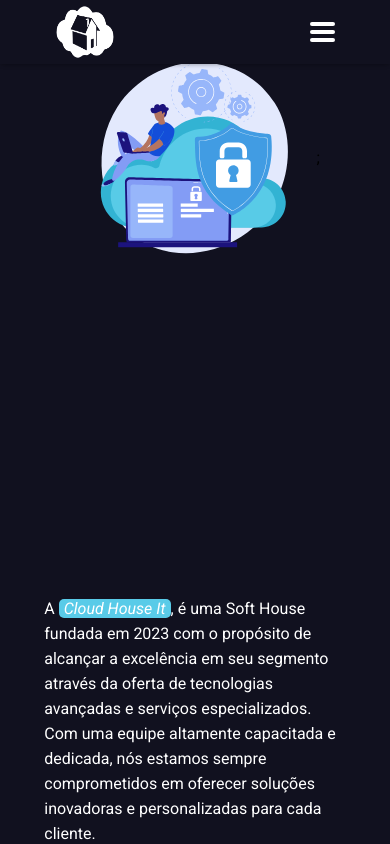
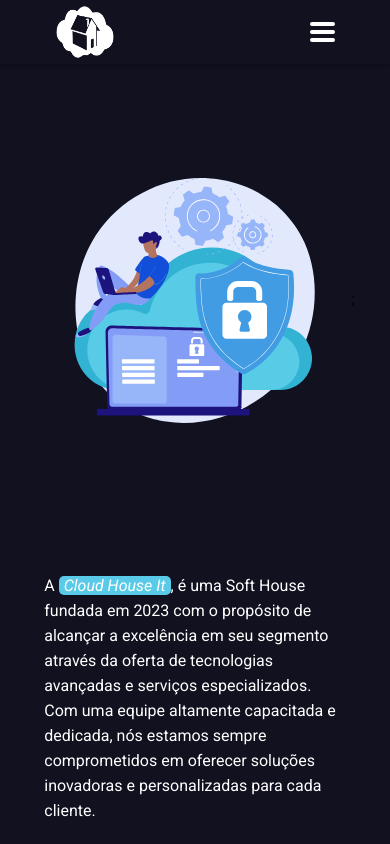
Before and after one commit to CloudHouseDev/landing-page-business, a React (Create React App) app: page / in a window 390 px wide. Shown: the top 844 px of the page. Built offline with nearby package versions, Linux system fonts and the light colour scheme.

Commit message:
styles: mobile size home

```diff
--- a/src/pages/components/home/styles.css
+++ b/src/pages/components/home/styles.css
@@ -3,7 +3,6 @@
     justify-content: space-between;
     align-items: center;
     width: 100%;
-    height: 650px;
     min-height: 100vh;
 }
 
@@ -33,9 +32,16 @@
     align-items: center;
 }
 
+@media (max-width: 1280px) {
+    .align-items-animation {
+        width: 500px;
+    }
+}
+
 @media (max-width: 1085px) {
     .wrapper-home-section {
         flex-direction: column-reverse;
+        justify-content: space-around;
     }
 
     .wrapper-text {
@@ -54,31 +60,24 @@
 }
 
 @media (max-width: 725px) {
-    .align-items-animation {
-        width: 350px;
-    }
     .wrapper-text {
         font-size: 18px;
     }
 }
 
 @media (max-width: 630px) {
-    .wrapper-home-section {
-        max-height: 550px;
-    }
     .align-items-animation {
-        width: 300px;
+        width: 350px;
     }
     .wrapper-text {
         line-height: 27px;
         width: 90%;
-        text-align: center;
     }
 }
 
 @media (max-width: 600px) {
     .align-items-animation {
-        width: 280px;
+        width: 320px;
     }
 }
 
@@ -90,12 +89,10 @@
 
 @media (max-width: 410px) {
     .wrapper-home-section {
-        max-height: 500px;
-    }
-    .align-items-animation {
-        width: 250px;
+        justify-content: center;
     }
     .wrapper-text {
+        padding-top: 50%;
         height: 310px;
         max-height: 310px;
         font-size: 16px;
@@ -106,39 +103,30 @@
 
 @media (max-width: 320px) {
     .align-items-animation {
-        width: 230px;
+        width: 250px;
     }
     .wrapper-text {
         font-size: 14px;
     }
 }
 
-@media (max-width: 280px) {
-    .align-items-animation {
-        width: 200px;
-    }
+@media (max-width: 300px) {
     .wrapper-text {
         width: 100%;
     }
 }
 
-@media (max-width: 242px) {
+@media (max-width: 250px) {
+    .align-items-animation {
+        width: 100%;
+    }
     .wrapper-text {
         line-height: 22px;
     }
 }
 
 @media (max-width: 200px) {
-    .align-items-animation {
-        width: 180px;
-    }
     .wrapper-text {
         line-height: 20px;
     }
 }
-
-@media (max-width: 165px) {
-    .align-items-animation {
-        width: 120px;
-    }
-}
```
